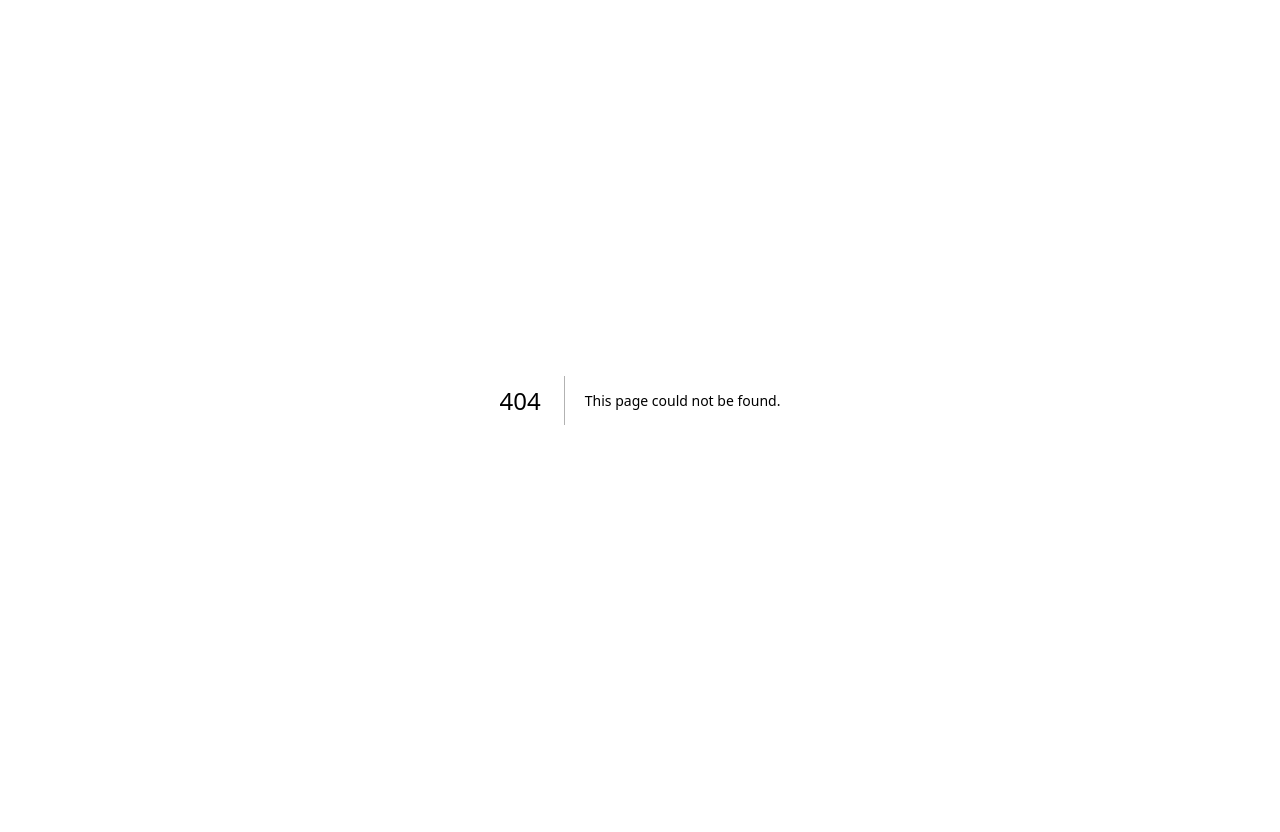
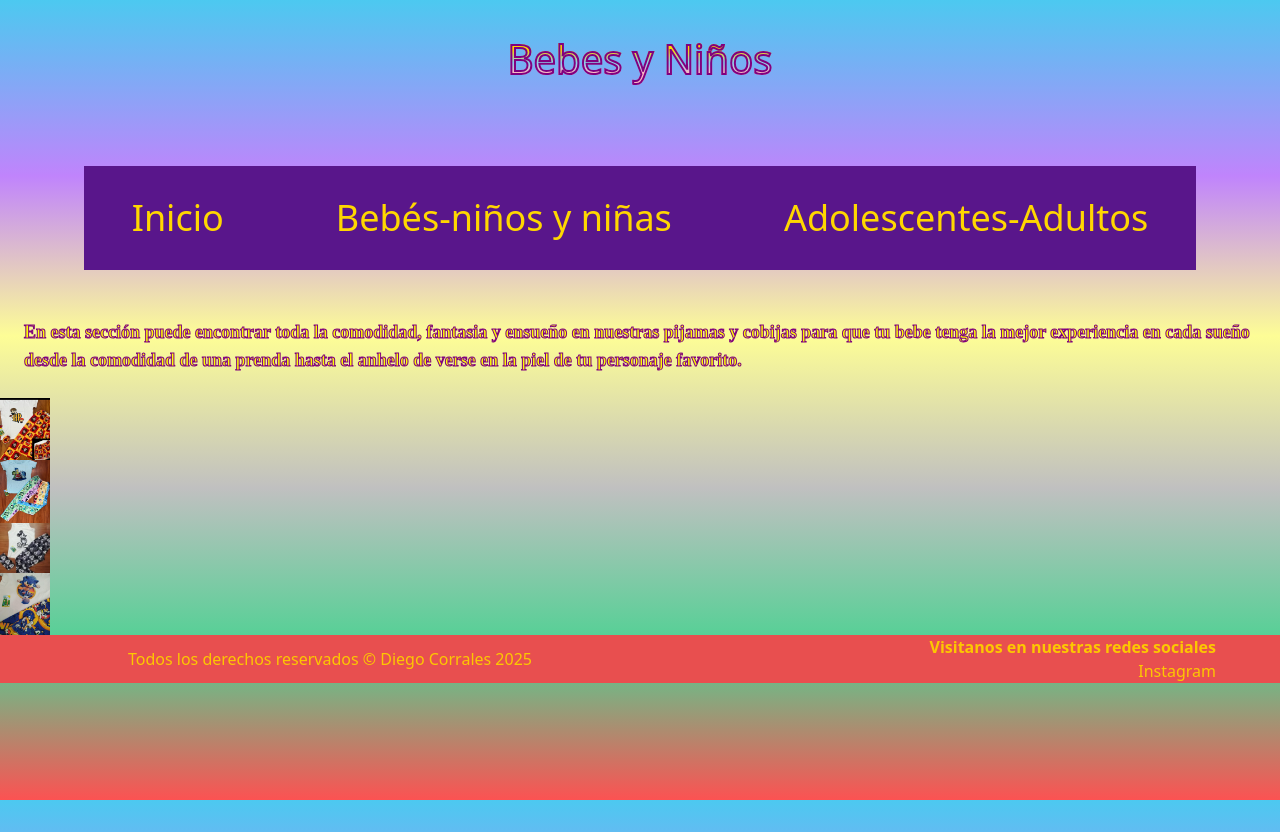
Before and after one commit to DiegoCoPi/PijamaMania, a Next.js app in the folder frontend/: page /babies-children in a window 1280 px wide. Before the commit this address had no page. Before the commit the page ends 800 px from the top, so only its background shows below. Built offline with nearby package versions, Linux system fonts and the light colour scheme.

Commit message:
Avance 11-10-2025

```diff
--- a/frontend/src/pijamas/babies_children/babies_children.tsx
+++ b/frontend/src/app/babies-children/page.tsx
@@ -1,5 +1,9 @@
+'use client'
 import { Cards_Interface } from "@/init_cards/cards_interface"
+import Menu_Bar from "@/menu_bar/menu_bar"
 import { useState } from "react"
+import Footer from "@/footer/footer"
+import Image from "next/image"
 
 const BabiesChildren= ()=>{
     const [cardBC, setCardBC]=useState<Cards_Interface[]>([
@@ -38,7 +42,32 @@ const BabiesChildren= ()=>{
 
     return(
         <div>
+            <h1 className="title font-leckerli mt-8">Bebes y Niños</h1>
+            <div>
+                <Menu_Bar/>
+            </div>
+            <br/>
+            <p className="paragraph flex text-left text-lg m-6">
+               En esta sección puede encontrar toda la comodidad, fantasia y ensueño en nuestras pijamas y cobijas
+               para que tu bebe tenga la mejor experiencia en cada sueño desde la comodidad de una prenda hasta el
+               anhelo de verse en la piel de tu personaje favorito.
+            </p>
+            {/*Tarjetas de compras*/}
+            <div>
+                {cardBC.map((card,index)=>(
+                    <div key={index}>
+                        <Image
+                            src={card.img}
+                            alt={card.name}
+                            height={50}
+                            width={50}
+                        />
+                    </div>
+                ))}
+            </div>
+            <Footer/>
         </div>
+
     )
 }
 export default BabiesChildren
--- a/frontend/src/app/globals.css
+++ b/frontend/src/app/globals.css
@@ -27,7 +27,15 @@
   .hover{
     @apply hover:bg-[rgba(255,215,0,1)] hover:text-purple-900 px-4 py-2 rounded transition duration-300;
   }
+  .paragraph{
 
+    font-family: "Irish Grover", cursive;
+    -webkit-text-stroke: 1px purple;
+    -webkit-text-fill-color: yellow;
+    color: yellow;
+    text-align: left;
+    font-weight: bold;
+  }
 }
 
 /* Estilo global para el fondo del body */
--- a/frontend/src/menu_bar/menu_bar.tsx
+++ b/frontend/src/menu_bar/menu_bar.tsx
@@ -1,11 +1,13 @@
+//import BabiesChildren from "@/pijamas/babies_children/babies_children"
+import Link from "next/link"
+
 function Menu_Bar(){
     return(
         <nav className="flex justify-center mt-10 text-4xl">
             <div className="ml-10 mr-10 mt-10 p-8 bg-purple-900">
                 <ul className="flex space-x-20 text-[rgba(255,215,0,1)]">
-                    <li><a href="#" className="hover">Inicio</a></li>
-                    <li><a href="#" className="hover">Bebés</a></li>
-                    <li><a href="#" className="hover">Niños-Niñas</a></li>
+                    <li><Link href="/" className="hover">Inicio</Link></li>
+                    <li><Link href="/babies-children" className="hover">Bebés-niños y niñas</Link></li>
                     <li><a href="#" className="hover">Adolescentes-Adultos</a></li>
                 </ul>
             </div>
```
